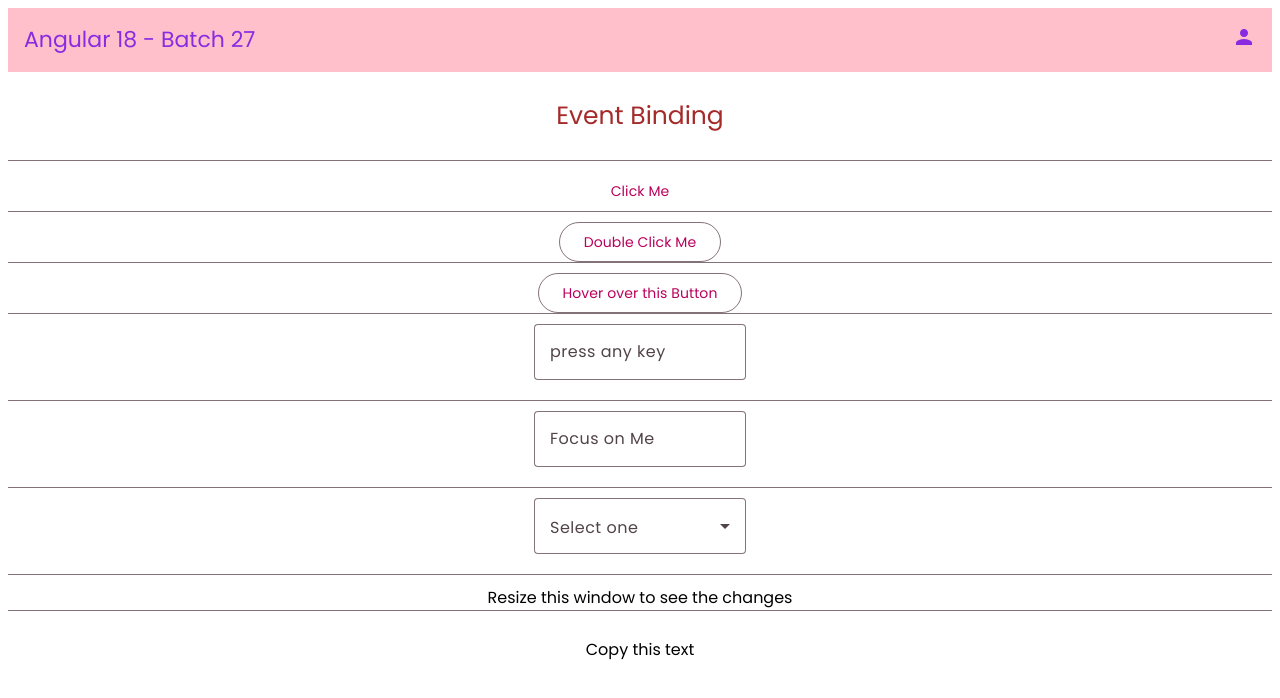
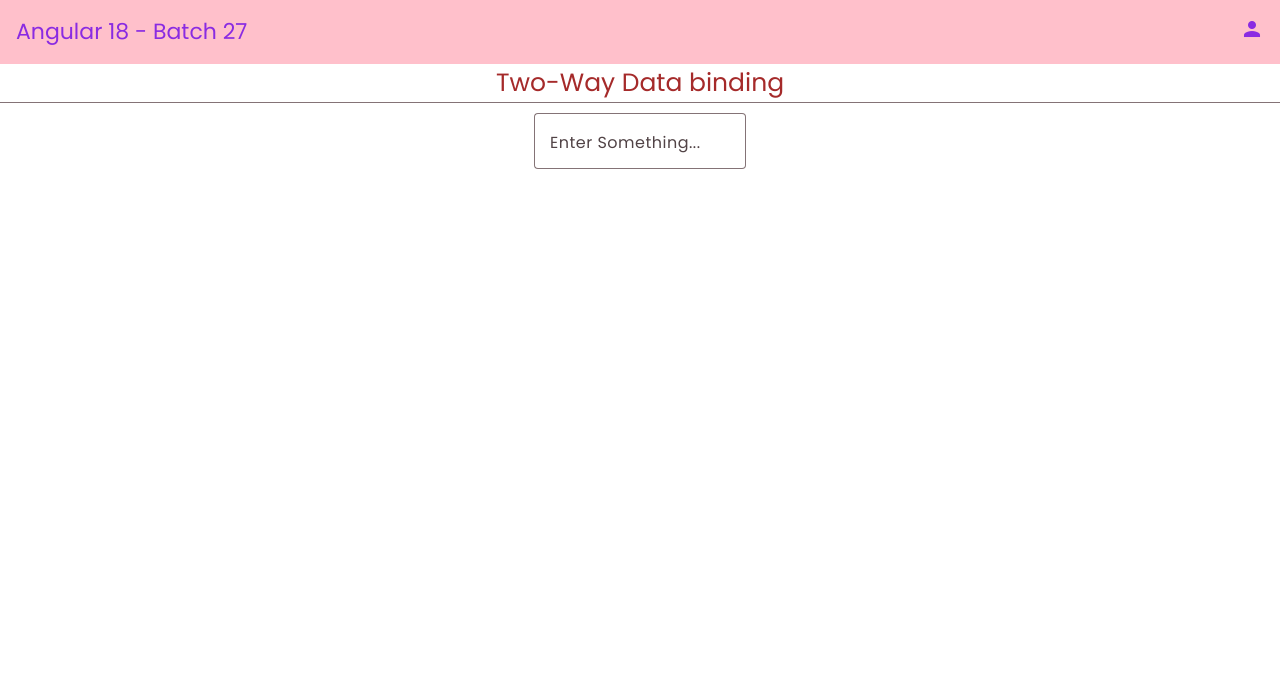
Before and after one commit to SatishKonduru/batch27, an Angular app: page / in a window 1280 px wide. Shown: the top 698 px of the page. Built offline with nearby package versions, Linux system fonts and the light colour scheme.

Commit message:
Template Ref. Name and Twoway Data Binding

```diff
--- a/src/app/app.component.html
+++ b/src/app/app.component.html
@@ -15,4 +15,7 @@
 <!-- <app-p-binding></app-p-binding> -->
  <!-- <app-style-binding></app-style-binding> -->
   <!-- <app-class-binding></app-class-binding> -->
-<app-event-binding></app-event-binding>
+<!-- <app-event-binding></app-event-binding> -->
+<!-- <app-temp-ref-variables></app-temp-ref-variables> -->
+
+<app-two-way-data-binding></app-two-way-data-binding>
--- a/src/app/app.component.ts
+++ b/src/app/app.component.ts
@@ -6,6 +6,8 @@ import { PBindingComponent } from './components/p-binding/p-binding.component';
 import { StyleBindingComponent } from './components/style-binding/style-binding.component';
 import { ClassBindingComponent } from './components/class-binding/class-binding.component';
 import { EventBindingComponent } from './components/event-binding/event-binding.component';
+import { TempRefVariablesComponent } from './components/temp-ref-variables/temp-ref-variables.component';
+import { TwoWayDataBindingComponent } from './components/two-way-data-binding/two-way-data-binding.component';
 
 @Component({
   selector: 'app-root',
@@ -18,6 +20,8 @@ import { EventBindingComponent } from './components/event-binding/event-binding.
     StyleBindingComponent,
     ClassBindingComponent,
     EventBindingComponent,
+    TempRefVariablesComponent,
+    TwoWayDataBindingComponent,
   ],
   templateUrl: './app.component.html',
   styleUrl: './app.component.css',
--- /dev/null
+++ b/src/app/components/temp-ref-variables/temp-ref-variables.component.html
@@ -0,0 +1,25 @@
+<div style="display: flex; justify-content: center;">
+  <p style="font-size: 25px; color:brown">Template Ref. Variables</p>
+</div>
+<mat-divider></mat-divider>
+
+<div class="container" style="display: flex; flex-direction: column; gap: 20px" >
+  <div style="display: flex; justify-content: center; margin-top: 10px;">
+    <mat-form-field appearance="outline">
+      <mat-label>Enter Something</mat-label>
+      <input matInput #inputValue>
+    </mat-form-field>
+  </div>
+  <div style="display: flex; justify-content: center;">
+    <button mat-raised-button (click)="getInputValue(inputValue.value)">Click Me</button>
+  </div>
+
+  <div style="display: flex; justify-content: center;">
+      <p style="font-size: 50px; color: blue">
+        {{myMessage}}
+
+      </p>
+  </div>
+
+
+</div>
--- /dev/null
+++ b/src/app/components/temp-ref-variables/temp-ref-variables.component.ts
@@ -0,0 +1,26 @@
+import { CommonModule } from '@angular/common';
+import { Component } from '@angular/core';
+import { MatDividerModule } from '@angular/material/divider';
+import { MatFormFieldModule } from '@angular/material/form-field';
+import { MatInputModule } from '@angular/material/input';
+import { MatButtonModule } from '@angular/material/button';
+
+@Component({
+  selector: 'app-temp-ref-variables',
+  standalone: true,
+  imports: [
+    MatDividerModule,
+    CommonModule,
+    MatFormFieldModule,
+    MatInputModule,
+    MatButtonModule,
+  ],
+  templateUrl: './temp-ref-variables.component.html',
+  styleUrl: './temp-ref-variables.component.css',
+})
+export class TempRefVariablesComponent {
+  myMessage: string = '';
+  getInputValue(v: any) {
+    this.myMessage = v;
+  }
+}
--- /dev/null
+++ b/src/app/components/two-way-data-binding/two-way-data-binding.component.html
@@ -0,0 +1,17 @@
+<div style="display: flex; justify-content: center;">
+  <p style="font-size: 25px; color:brown">Two-Way Data binding</p>
+</div>
+<mat-divider></mat-divider>
+<div class="container" style="display: flex; flex-direction: column; gap: 20px">
+  <div style="display: flex; justify-content: center; margin-top: 10px;">
+    <mat-form-field appearance="outline">
+      <mat-label>Enter Something...</mat-label>
+      <input matInput [(ngModel)] = "myMsg">
+    </mat-form-field>
+  </div>
+  <div style="display: flex; justify-content: center;">
+    <p style="font-size: 50px; color: blue">
+      {{myMsg}}
+    </p>
+  </div>
+</div>
--- /dev/null
+++ b/src/app/components/two-way-data-binding/two-way-data-binding.component.ts
@@ -0,0 +1,23 @@
+import { CommonModule } from '@angular/common';
+import { Component } from '@angular/core';
+import { FormsModule } from '@angular/forms';
+import { MatDividerModule } from '@angular/material/divider';
+import { MatFormFieldModule } from '@angular/material/form-field';
+import { MatInputModule } from '@angular/material/input';
+
+@Component({
+  selector: 'app-two-way-data-binding',
+  standalone: true,
+  imports: [
+    MatDividerModule,
+    CommonModule,
+    MatFormFieldModule,
+    MatInputModule,
+    FormsModule,
+  ],
+  templateUrl: './two-way-data-binding.component.html',
+  styleUrl: './two-way-data-binding.component.css',
+})
+export class TwoWayDataBindingComponent {
+  myMsg = '';
+}
--- a/src/index.html
+++ b/src/index.html
@@ -9,7 +9,7 @@
   <link href="https://fonts.googleapis.com/css2?family=Roboto:wght@300;400;500&display=swap" rel="stylesheet">
   <link href="https://fonts.googleapis.com/icon?family=Material+Icons" rel="stylesheet">
 </head>
-<body>
+<body >
   <app-root></app-root>
 </body>
 </html>
--- a/src/styles.css
+++ b/src/styles.css
@@ -1,5 +1,10 @@
 @import "../node_modules/@fontsource/poppins/index.css";
 
+* {
+  margin: 0;
+  padding: 0;
+  box-sizing: border-box;
+}
 *,
 body {
   font-family: "Poppins", sans-serif;
```
Also changed, not shown: src/app/components/temp-ref-variables/temp-ref-variables.component.css (added), src/app/components/two-way-data-binding/two-way-data-binding.component.css (added).
